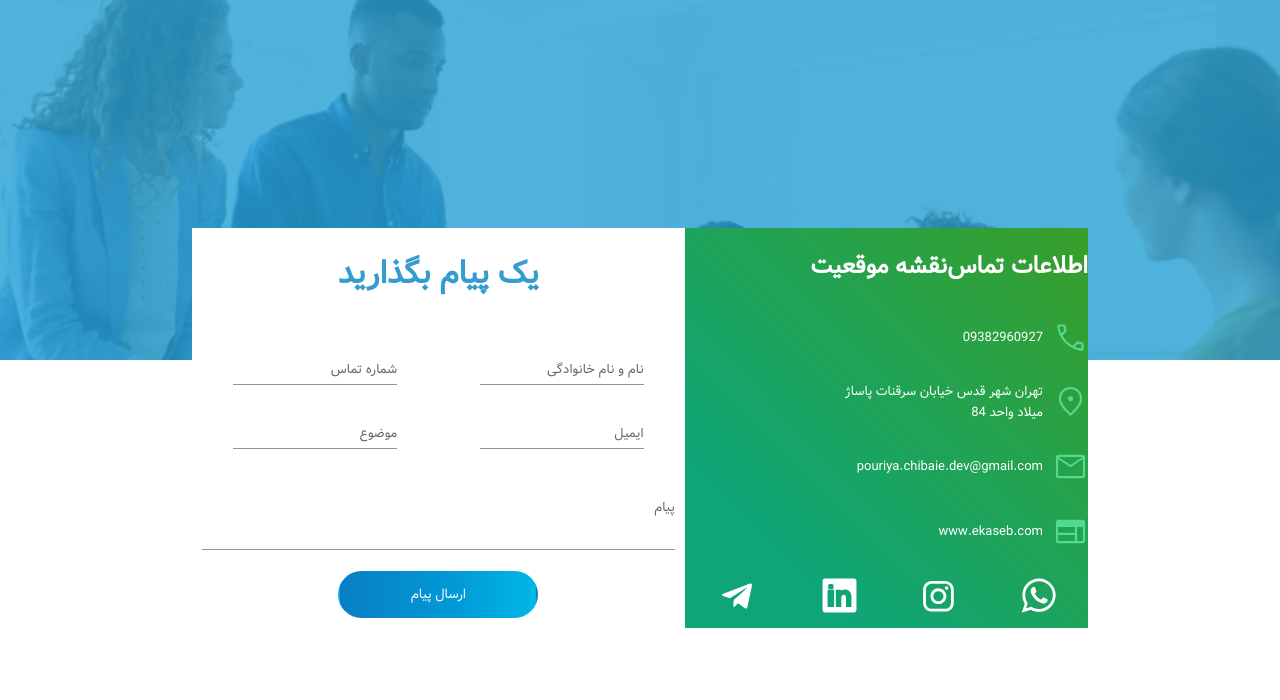
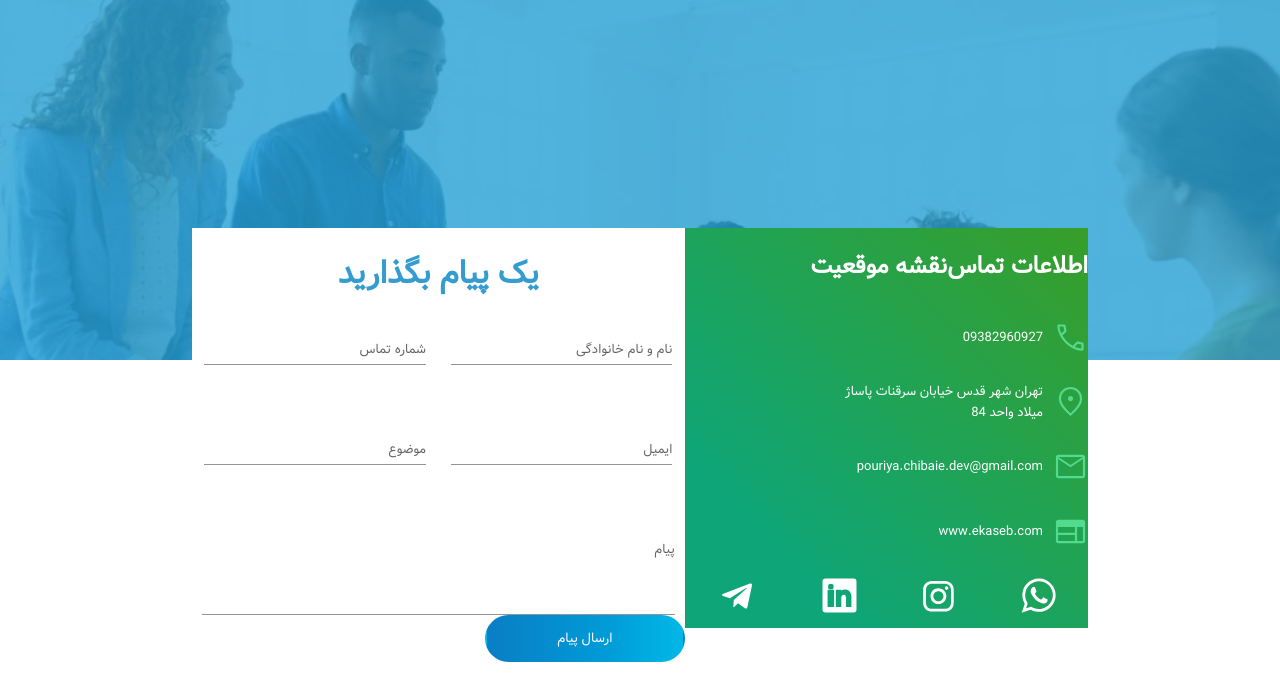
Before and after one commit to pouriya-chibaie-1/nextSite, a Next.js app: page /contact in a window 1280 px wide. Shown: the top 700 px of the page. Built offline with nearby package versions, Linux system fonts and the light colour scheme.

Commit message:
add component table and validate the form

```diff
--- a/package.json
+++ b/package.json
@@ -18,8 +18,11 @@
     "@mui/material": "^5.10.4",
     "@mui/styled-engine-sc": "^5.10.3",
     "@mui/styles": "^5.10.3",
+    "@mui/x-data-grid": "^5.17.2",
     "axios": "^0.27.2",
+    "formik": "^2.2.9",
     "next": "12.2.5",
+    "nodemailer": "^6.7.8",
     "postcss-preset-env": "^7.8.1",
     "react": "18.2.0",
     "react-dom": "18.2.0",
--- a/pages/_app.js
+++ b/pages/_app.js
@@ -1,7 +1,9 @@
 import '../styles/globals.css'
 import {ContextProvider} from '../context/context'
+import { FormikProvider } from 'formik'
 function MyApp({ Component, pageProps }) {
   return <ContextProvider>
+
   <Component {...pageProps} />
   </ContextProvider>
 }
--- a/pages/api/hello.js
+++ b/pages/api/hello.js
@@ -1,5 +1,25 @@
-// Next.js API route support: https://nextjs.org/docs/api-routes/introduction
+const nodemailer=require('nodemailer')
+let transporter = nodemailer.createTransport({
+  host: 'smtp.gmail.com',
+  port: 587,
+  secure: false,
+  requireTLS: true,
+  auth: {
+      user: 'your.gmail.account@gmail.com',
+      pass: 'your.password'
+  }
+});
 
-export default function handler(req, res) {
-  res.status(200).json({ name: 'John Doe' })
-}
+let mailOptions = {
+  from: 'your.gmail.account@gmail.com',
+  to: 'receivers.email@domain.example',
+  subject: 'Test',
+  text: 'Hello World!'
+};
+
+transporter.sendMail(mailOptions, (error, info) => {
+  if (error) {
+      return console.log(error.message);
+  }
+  console.log('success');
+});
--- a/pages/contact.js
+++ b/pages/contact.js
@@ -1,9 +1,9 @@
 import style from '../styles/contact.module.scss'
 import TextField from '@mui/material/TextField';
 import { makeStyles } from '@mui/styles'
-import { useEffect, useState } from 'react';
 import Image from 'next/image';
 import TelegramIcon from '@mui/icons-material/Telegram';
+import { Formik, useFormik } from 'formik';
 const useStyles = makeStyles({
   root: {
     "& .MuiInputBase-input": { fontFamily: "Vazir ", color: "black", fontSize: "13px", position: "relative" },
@@ -15,21 +15,55 @@ const useStyles = makeStyles({
     }
   }
 });
+const validate = values => {
+  const errors = {};
+  if (!values.fullName) {
+    errors.fullName = "اجباری";
+  } else if (values.fullName.length > 20) {
+    errors.fullName = 'نام ونام خانوادگی باید 20 کاراکتر یا کمتر باشد';
+  }
+
+  if (!values.phone) {
+    errors.phone = "اجباری";
+  } else if (values.phone.length > 12) {
+    errors.phone = 'شماره تماس  باید 11 کاراکتر';
+  }
+
+  if (!values.email) {
+    errors.email = "اجباری";
+  } else if (!/^[A-Z0-9._%+-]+@[A-Z0-9.-]+\.[A-Z]{2,4}$/i.test(values.email)) {
+    errors.email = 'ادرس ایمیل نامعتر است';
+  }
+  if (!values.subject) {
+    errors.subject = "اجباری";
+  } else if (values.subject.length < 5 || values.subject.length > 30) {
+    errors.subject = 'موضوع کمتر از پنج کاراکتر یا بیشتراز 30 کاراکتراست';
+  }
+  if (!values.message) {
+    errors.message = "اجباری";
+  } else if (values.message.length < 29 ) {
+    errors.message = 'پیام باید بیشتر از 30 کاراکتر باشد'
+  }
+
+  return errors;
+};
 
 const ContactUs = () => {
-  const [fullName, setFullName] = useState("")
-  const [phone, setPhone] = useState("")
-  const [email, setEmail] = useState("")
-  const [subject, setSubject] = useState("")
-  const [message, setMessage] = useState("")
+
   const classes = useStyles();
-  useEffect(() => {
-    console.log(`fullname : ${fullName}
-phone :${phone}
-email : ${email}
-subject: ${subject}
- message:${message}`);
-  }, [fullName, phone, email, subject, message])
+  const formik = useFormik({
+    initialValues: {
+      fullName: '',
+      phone: '',
+      email: '',
+      subject: '',
+      message: ''
+    }, validate,
+    onSubmit: values => {
+      console.log(JSON.stringify(values, null, 2));
+    },
+  });
+
   return (<>
     <div className={style.container}>
       <div className={style.header}>
@@ -40,17 +74,46 @@ subject: ${subject}
           <div className={style.left}>
             <h1>یک پیام بگذارید
             </h1>
-            <div className={style.divContainInput}>
-              <TextField onChange={(e) => setFullName(e.target.value)} className={`${classes.root} ${style.inputContact}`}
-                label="نام و نام خانوادگی" variant="standard" />
-              <TextField onChange={(e) => setPhone(e.target.value)} className={`${classes.root} ${style.inputContact}`}  label="شماره تماس" variant="standard" />
-            </div>
-            <div className={style.divContainInput}>
-              <TextField onChange={(e) => setEmail(e.target.value)} className={`${classes.root} ${style.inputContact}`}  label="ایمیل" variant="standard" />
-              <TextField onChange={(e) => setSubject(e.target.value)} className={`${classes.root} ${style.inputContact}`}  label="موضوع" variant="standard" />
-            </div>
-            <div className={style.divTextArea}><TextField onChange={(e) => setMessage(e.target.value)} variant="standard" rows={2} className={classes.root} fullWidth label="پیام" multiline /></div>
-            <button className={style.submitBtn}>ارسال پیام</button>
+            <form onSubmit={formik.handleSubmit} >
+
+              <div className={style.divContainInput}>
+                {/* input fullName */}
+                <TextField value={formik.values.fullName}
+                 id="fullName" name="fullName" onChange={formik.handleChange}
+                 className={`${classes.root} ${style.inputContact}`}
+                  label="نام و نام خانوادگی" variant="standard" />
+
+                {formik.errors.fullName ? <div className={style.validateError}>{formik.errors.fullName}</div> : null}
+
+
+                {/* input phone */}
+                <TextField value={formik.values.phone} id="phone" name="phone"
+                onChange={formik.handleChange} className={`${classes.root} ${style.inputContact}`}
+                label="شماره تماس" variant="standard" />
+
+                {formik.errors.phone ? <div className={style.validateError}>{formik.errors.phone}</div> : null}
+              </div>
+              <div className={style.divContainInput}>
+                {/* input email  */}
+                <TextField validateError={Formik} value={formik.values.email} id="email" name="email" onChange={formik.handleChange} className={`${classes.root} ${style.inputContact}`} label="ایمیل" variant="standard" />
+              {formik.errors.email ? <div className={style.validateError}>{formik.errors.email}</div> : null}
+
+               {/* input subject */}
+                <TextField value={formik.values.subject} id="subject" name="subject" onChange={formik.handleChange} className={`${classes.root} ${style.inputContact}`} label="موضوع" variant="standard" />
+                {formik.errors.subject ? <div className={style.validateError}>{formik.errors.subject}</div> : null}
+              </div>
+
+
+              <div className={style.divTextArea}>
+                {/* input message */}
+                <TextField id="message" name="message" variant="standard" value={formik.values.message}  onChange={formik.handleChange}
+                rows={3} className={classes.root} fullWidth label="پیام" multiline />
+
+                {formik.errors.message ? <div className={style.validateError}>{formik.errors.message}</div> : null}</div>
+
+              <button type="submit" className={style.submitBtn}>ارسال پیام</button>
+            </form>
+
           </div>
           <div className={style.right}>
             <div className={style.divIconRight}><h2 >اطلاعات تماس</h2> <h2>نقشه موقعیت</h2></div>
@@ -59,10 +122,10 @@ subject: ${subject}
             <div className={style.divIconRight}><img src='/mail.svg' /><h4 ><a href="mailto:pouriya.chibaie.dev@gmail.com">pouriya.chibaie.dev@gmail.com</a></h4></div>
             <div className={style.divIconRight}><img src='/web.svg' /><h4 ><a href="https:ekaseb.com">www.ekaseb.com</a></h4></div>
             <div className={style.socialMediaDiv}>
-              <Image src='/whatsapp.svg'  width={35} height={35} />
-              <Image src='/instagram.svg' width={35} height={35}/>
-              <Image src='/linkdin.svg' width={35} height={35}/>
-              <TelegramIcon sx={{color:"white",width:"40px",height:"40px"}}/>
+              <Image src='/whatsapp.svg' width={35} height={35} />
+              <Image src='/instagram.svg' width={35} height={35} />
+              <Image src='/linkdin.svg' width={35} height={35} />
+              <TelegramIcon sx={{ color: "white", width: "40px", height: "40px" }} />
             </div>
           </div>
 
--- a/styles/contact.module.scss
+++ b/styles/contact.module.scss
@@ -5,6 +5,9 @@
     font-family: Vazir;
     width: 100vw;
     height: 100vh;
+}
+.inputContact{
+    width: 45%;
 }
 .header{
 width: 100vw;
@@ -34,6 +37,9 @@ background-size: cover;
     width: 55%;
     height: 100%;
     background: white;
+}
+.divContainInput{
+    height: 100px;
 }
 .right{
 direction: rtl;
@@ -101,6 +107,9 @@ justify-content: space-around;
     justify-content: space-around !important;
     align-items: center;
 }
+.validateError{
+    color: red;
+}
 @media screen and (max-width: 800px) {
     .header{
         display: none;
```
Also changed, not shown: pages/select.js (added, +79 -0 lines), 1 other file (tests, documents, lock files or other folders).
